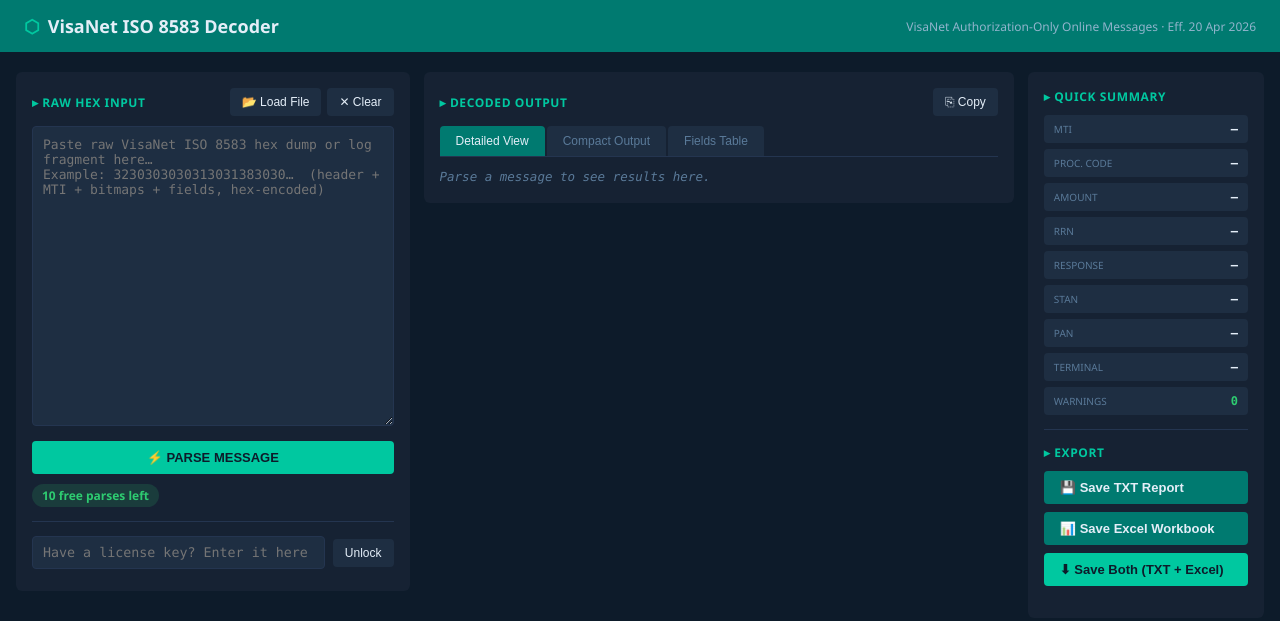
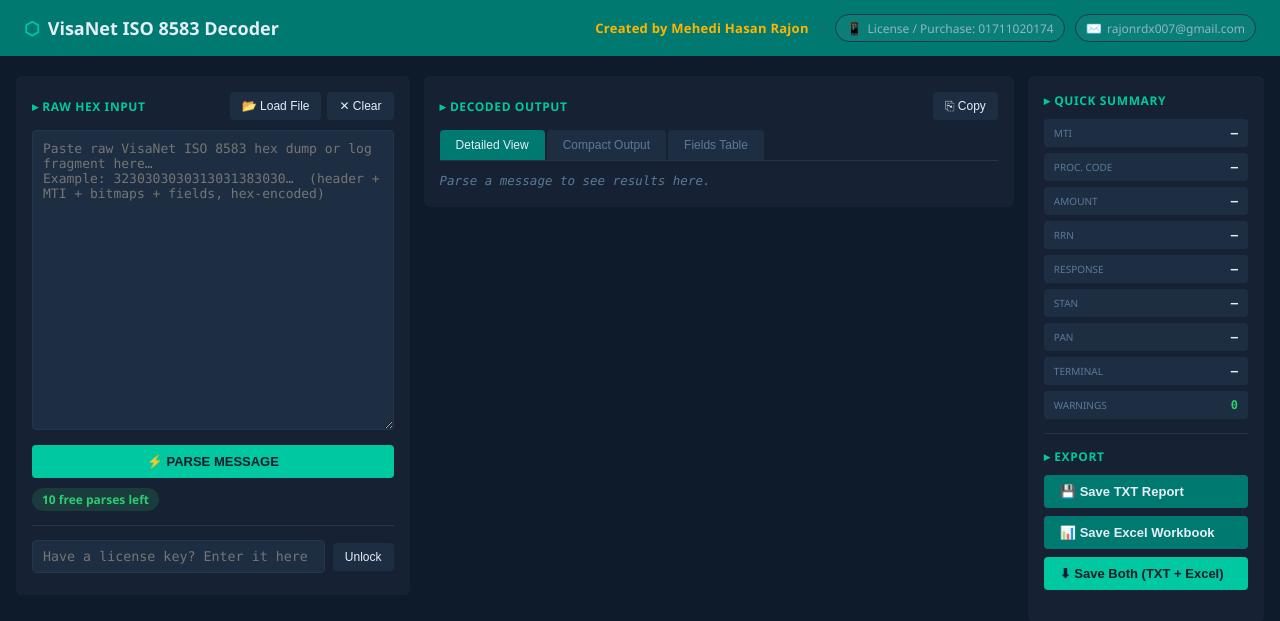
Before and after one commit to RajonRDX/VISA-ISO-8583-PARSER, a Flask app: page / in a window 1280 px wide. Shown: the top 621 px of the page. Run offline with Flask 3, Linux system fonts and the light colour scheme.

Commit message:
Update index.html

```diff
--- a/templates/index.html
+++ b/templates/index.html
@@ -24,6 +24,25 @@
   header h1 { font-size: 18px; margin: 0; }
   header h1 span { color: var(--accent); margin-right: 8px; }
   header .sub { font-size: 12px; color: #90B4CC; }
+
+  .credit-bar {
+    display: flex; align-items: center; gap: 10px; flex-wrap: wrap;
+  }
+  .credit-name {
+    color: var(--highlight); font-weight: bold; font-size: 13px;
+    letter-spacing: 0.02em;
+  }
+  .credit-sep { color: #3E5A78; font-size: 12px; }
+  .credit-link {
+    display: inline-flex; align-items: center; gap: 5px;
+    color: #90B4CC; text-decoration: none; font-size: 12px;
+    padding: 4px 10px; border-radius: 14px; background: rgba(255,255,255,0.04);
+    border: 1px solid var(--border); transition: all 0.15s ease;
+  }
+  .credit-link:hover {
+    color: var(--accent); border-color: var(--accent); background: rgba(0,200,160,0.08);
+  }
+  .credit-link .icon { font-size: 13px; }
 
   main {
     max-width: 1500px; margin: 20px auto; padding: 0 16px;
@@ -132,7 +151,16 @@
 
 <header>
   <h1><span>⬡</span>VisaNet ISO 8583 Decoder</h1>
-  <div class="sub">VisaNet Authorization-Only Online Messages &middot; Eff. 20 Apr 2026</div>
+  <div class="sub credit-bar">
+    <span class="credit-name">Created by Mehedi Hasan Rajon</span>
+    <span class="credit-sep">|</span>
+    <a class="credit-link" href="https://wa.me/8801711020174" target="_blank" rel="noopener">
+      <span class="icon">📱</span> License / Purchase: 01711020174
+    </a>
+    <a class="credit-link" href="mailto:rajonrdx007@gmail.com">
+      <span class="icon">✉️</span> rajonrdx007@gmail.com
+    </a>
+  </div>
 </header>
 
 <main>
```
